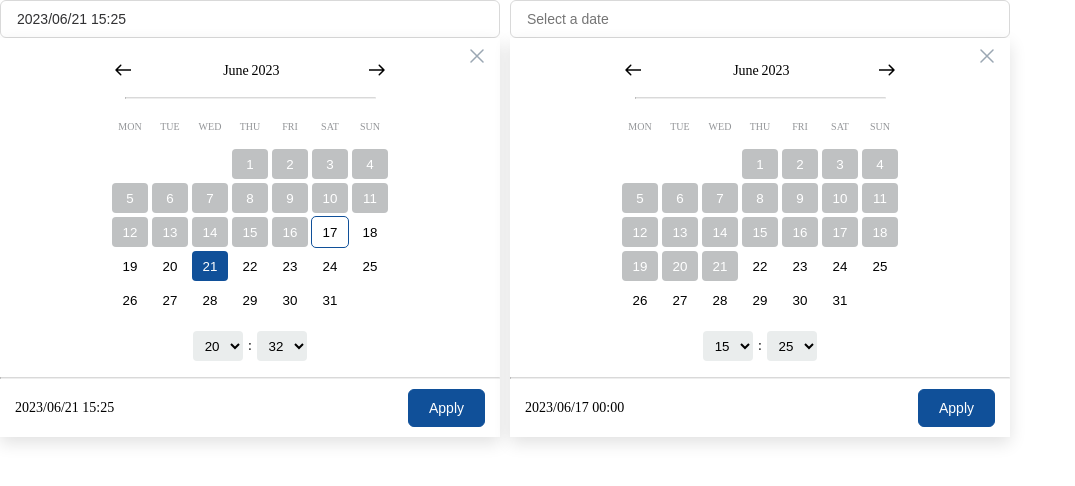
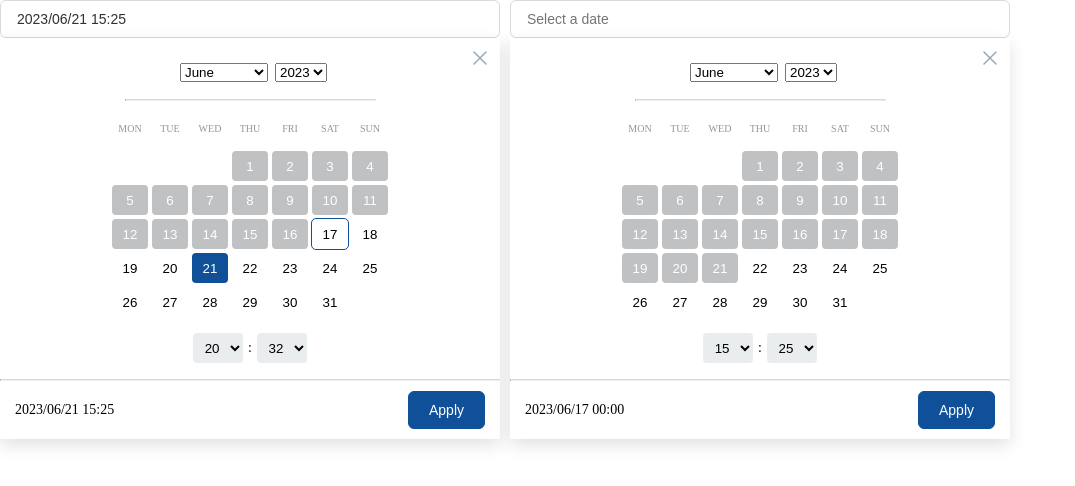
Before and after one commit to snigdho611/custom-react-datepicker, a React (Create React App) app: page / in a window 1280 px wide. Shown: the top 486 px of the page, without its empty margins (0-1075 px from the left). Built offline with nearby package versions, Linux system fonts and the light colour scheme.

Commit message:
Adding dropdown for month and year

```diff
--- a/src/components/Datepicker/Header/index.tsx
+++ b/src/components/Datepicker/Header/index.tsx
@@ -1,16 +1,23 @@
 import { IDate } from "interface";
-import RightArrrow from "icons/RightArrow";
-import LeftArrow from "icons/LeftArrow";
+// import test from 'icons/test'
 import { ReactComponent as CloseIcon } from "icons/close.svg";
+import { Dispatch, SetStateAction } from "react";
 
 interface IHeaderProps {
-  selected: IDate;
+  menuDisplayDate: IDate;
   onNext: () => void;
   onPrev: () => void;
   handleCancel: () => void;
+  setMenuDisplayDate: Dispatch<SetStateAction<any>>;
 }
 
-const Header: React.FC<IHeaderProps> = ({ selected, onNext, onPrev, handleCancel }) => {
+const Header: React.FC<IHeaderProps> = ({
+  onNext,
+  onPrev,
+  handleCancel,
+  menuDisplayDate,
+  setMenuDisplayDate,
+}) => {
   const months = [
     "January",
     "February",
@@ -25,6 +32,15 @@ const Header: React.FC<IHeaderProps> = ({ selected, onNext, onPrev, handleCancel
     "November",
     "December",
   ];
+  const years = () => {
+    const _: number[] = []
+    for (let index = 0; index < 9998; index++) {
+      _.push(index);
+    }
+    return _;
+  }
+
+  console.log(years())
 
   return (
     <div className="datepicker_modal_header">
@@ -36,16 +52,46 @@ const Header: React.FC<IHeaderProps> = ({ selected, onNext, onPrev, handleCancel
         <CloseIcon />
       </button>
       <div className="datepicker_modal_header_buttons">
-        <button type="button" onClick={onPrev}>
+        {/* <button type="button" onClick={onPrev}>
           <LeftArrow />
-        </button>
+        </button> */}
         <div className="datepicker_modal_header_buttons_display">
-          <span>{months[selected.month]}</span>
-          <span>{selected.year}</span>
+          <select
+            name=""
+            id=""
+            defaultValue={menuDisplayDate.month}
+            onChange={(e) => {
+              setMenuDisplayDate((prevState: IDate) => ({
+                ...prevState,
+                month: parseInt(e.target.value),
+              }));
+            }}
+          >
+            {months.map((element, i) => {
+              return <option key={i} value={i}>{element}</option>;
+            })}
+          </select>
+          <select
+            name=""
+            id=""
+            defaultValue={menuDisplayDate.year}
+            onChange={(e) => {
+              setMenuDisplayDate((prevState: IDate) => ({
+                ...prevState,
+                year: parseInt(e.target.value),
+              }));
+            }}
+          >
+            {years().map((element) => {
+              return <option value={element}>{element}</option>;
+            })}
+          </select>
+          {/* <span>{months[selected.month]}</span>
+          <span>{selected.year}</span> */}
         </div>
-        <button type="button" onClick={onNext}>
+        {/* <button type="button" onClick={onNext}>
           <RightArrrow />
-        </button>
+        </button> */}
       </div>
       <hr className="datepicker_modal_header_divider" />
     </div>
--- a/src/components/Datepicker/index.scss
+++ b/src/components/Datepicker/index.scss
@@ -50,19 +50,19 @@ $foreground: #105099;
         display: flex;
         justify-content: space-evenly;
         font-weight: 500;
-        & button {
-          background-color: transparent;
-          color: #939598;
-          font-weight: bold;
-          border: none;
-          cursor: pointer;
-          &:focus {
-            outline: 1px solid $foreground;
-          }
-          &:hover {
-            outline: 1px solid $foreground;
-          }
-        }
+        // & button {
+        //   background-color: transparent;
+        //   color: #939598;
+        //   font-weight: bold;
+        //   border: none;
+        //   cursor: pointer;
+        //   &:focus {
+        //     outline: 1px solid $foreground;
+        //   }
+        //   &:hover {
+        //     outline: 1px solid $foreground;
+        //   }
+        // }
         &_display {
           display: flex;
           gap: 5%;
@@ -76,9 +76,16 @@ $foreground: #105099;
           cursor: pointer;
           top: 10px;
           right: 10px;
+          height: 20px;
+          width: 20px;
           // transform: scale(-0.75);
           border-radius: 50%;
-          &:hover {
+          // background-image: url('../../icons/close.svg');
+          // background-repeat: no-repeat;
+          // background-position: center;
+          padding: 2.5px;
+          transition: background-color 0.25s ;
+          &:hover{
             background-color: $foreground;
           }
         }
--- a/src/components/Datepicker/index.tsx
+++ b/src/components/Datepicker/index.tsx
@@ -111,6 +111,8 @@ const Datepicker: React.FC<IDatepickerProps> = ({
       }));
     }
 
+    console.log(selected)
+
     return setMenuDisplayDate((prevState) => ({
       ...prevState,
       date: 1,
@@ -214,10 +216,11 @@ const Datepicker: React.FC<IDatepickerProps> = ({
       {open ? (
         <div className="datepicker_modal" ref={menuRef}>
           <Header
-            selected={menuDisplayDate}
+            menuDisplayDate={menuDisplayDate}
             onNext={onNext}
             onPrev={onPrev}
             handleCancel={handleCancel}
+            setMenuDisplayDate={setMenuDisplayDate}
           />
           <Calendar
             onDateClick={onDateClick}
```
